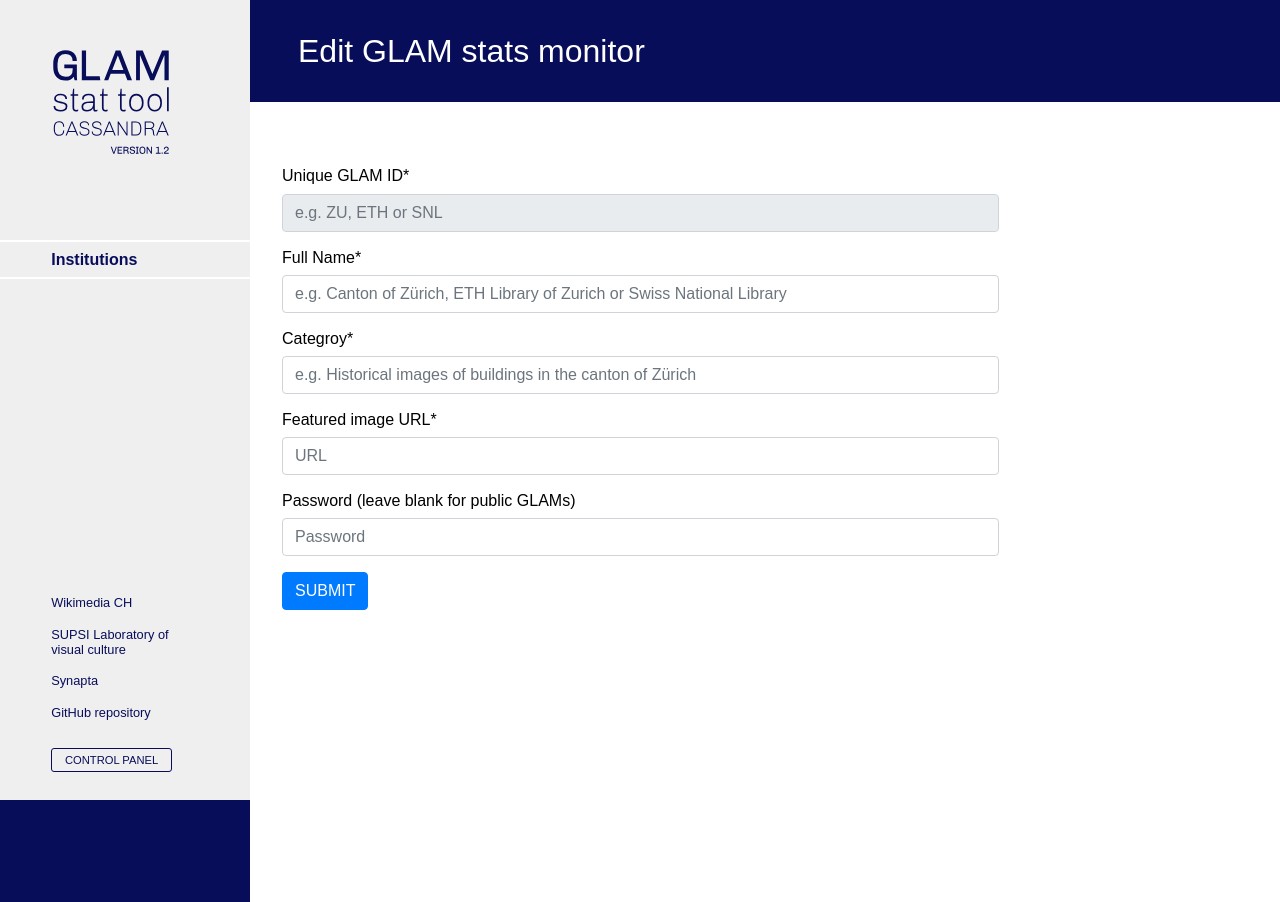
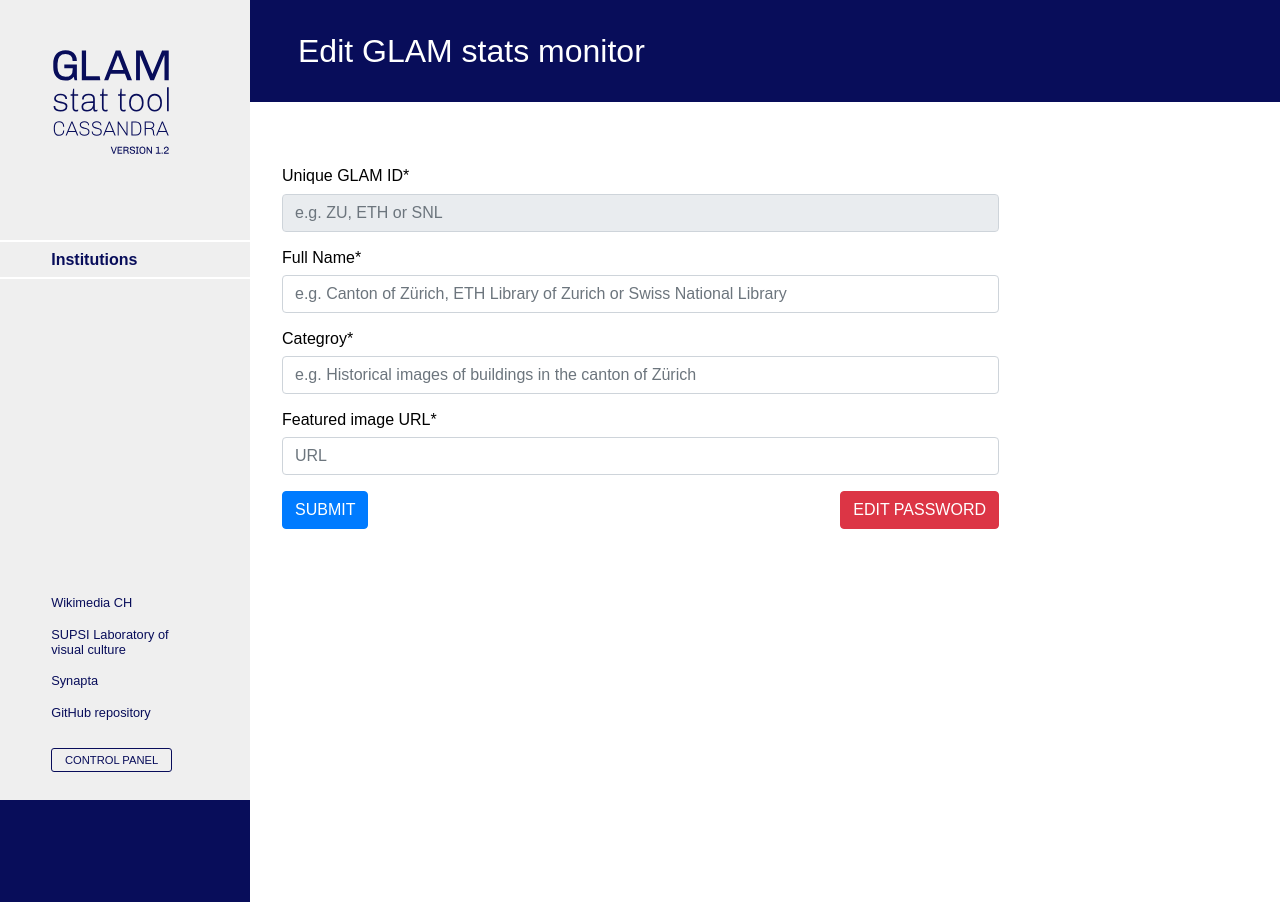
Before and after one commit to synapta/cassandra-GLAM-tools, a Python web app: template app/pages/views/edit-glam.html in a window 1280 px wide. Run offline with Jinja, Linux system fonts and the light colour scheme; the template is opened without the code that fills it, so the values that code supplies are empty; some libraries are stand-ins or nearby versions; some web fonts are replaced.

Commit message:
better password management when editing glam

```diff
--- a/app/pages/assets/style/style.css
+++ b/app/pages/assets/style/style.css
@@ -638,6 +638,10 @@ footer {
   margin-right: 20px;
 }
 
+#password-field {
+  display: none;
+}
+
 @media screen and (max-width: 768px) {
   .glam-title-section {
     margin: .5rem 0;
--- a/app/pages/js/edit-glam-panel.js
+++ b/app/pages/js/edit-glam-panel.js
@@ -1,6 +1,9 @@
-// // Create NEW glam
+var PWD_EDITED = false;
+
+// Edit glam
 $(function() {
   var id = window.location.href.toString().split('/')[5];
+
   $.getJSON('/api/admin/glams/' + id, function(data) {
     $('#glamID').val(data.name);
     $('#glamFullName').val(data.fullname);
@@ -16,9 +19,12 @@ $(function() {
         "name": $('#glamID').val(),
         "fullname": $('#glamFullName').val(),
         "category": $('#glamCategory').val(),
-        "image": $('#featuredImageURL').val(),
-        "password": $('#glamPassword').val()
+        "image": $('#featuredImageURL').val()
       };
+
+      if (PWD_EDITED) {
+        glamData.password = $('#glamPassword').val();
+      }
 
       $.ajax({
         type: "PUT",
@@ -27,7 +33,7 @@ $(function() {
         data: JSON.stringify(glamData),
         success: function(data) {
           $('#wrong-glam').fadeOut(200);
-          $('#new-glam-form').fadeOut(200, function() {
+          $('#edit-glam-form').fadeOut(200, function() {
             $('#success-glam').fadeIn(200);
           });
         },
@@ -36,6 +42,19 @@ $(function() {
           $('#wrong-glam').fadeIn(200);
         }
       });
+    }
+  });
+
+  $('#edit-password-button').click(function(e) {
+    e.preventDefault();
+    if ($('#password-field').is(':visible')) {
+      $('#password-field').fadeOut(400);
+      PWD_EDITED = false;
+      $(this).text('EDIT PASSWORD').removeClass('btn-warning').addClass('btn-danger');
+    } else {
+      $('#password-field').fadeIn(400);
+      PWD_EDITED = true;
+      $(this).text('KEEP OLD PASSWORD').removeClass('btn-danger').addClass('btn-warning');
     }
   });
 });
--- a/app/pages/views/edit-glam.html
+++ b/app/pages/views/edit-glam.html
@@ -50,7 +50,7 @@
 								<a href="/admin/panel">VIEW COMPLETE LIST</a>
 							</div>
 						</div>
-						<form id="new-glam-form" name="new-glam" autocomplete="off">
+						<form id="edit-glam-form" name="new-glam" autocomplete="off">
 							<div class="form-group">
 								<label for="glamID">Unique GLAM ID*</label>
 								<input type="text" class="form-control" id="glamID" aria-describedby="emailHelp" placeholder="e.g. ZU, ETH or SNL" disabled required />
@@ -67,11 +67,14 @@
 								<label for="featuredImageURL">Featured image URL*</label>
 								<input type="text" class="form-control" id="featuredImageURL" placeholder="URL" required />
 							</div>
-							<div class="form-group">
-								<label for="glamPassword">Password (leave blank for public GLAMs)</label>
+							<div class="form-group" id="password-field">
+								<label for="glamPassword">New password (leave blank for public GLAMs)</label>
 								<input type="password" class="form-control" id="glamPassword" placeholder="Password" autocomplete="new-password">
 							</div>
-							<button id="edit-glam-button" class="btn btn-primary">SUBMIT</button>
+							<div class="form-group d-flex">
+								<button id="edit-glam-button" class="btn btn-primary mr-auto">SUBMIT</button>
+								<button id="edit-password-button" class="btn btn-danger ml-auto">EDIT PASSWORD</button>
+							</div>
 						</form>
 					</div>
 				</div>
```
